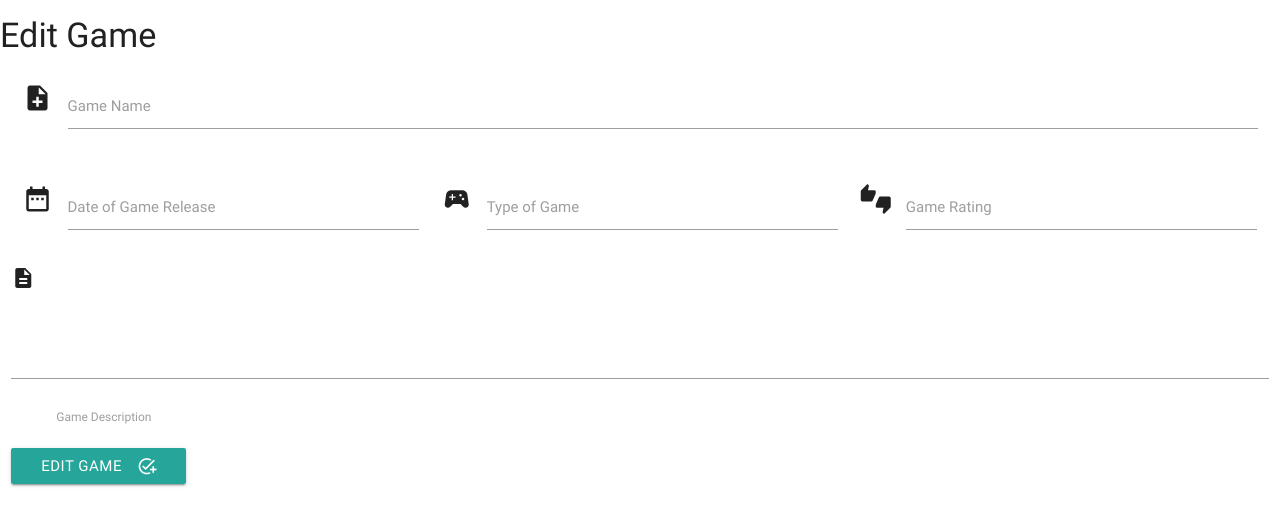
After one commit to Code-Institute-Submissions/QuinnCunningham-Game_Manager, a Flask app: template game/templates/editgame.html in a window 1280 px wide. The commit adds this page. Shown: the top 526 px of the page. Run offline with Flask 2, Linux system fonts and the light colour scheme; the template is opened without the code that fills it, so the values that code supplies are empty; some libraries are stand-ins or nearby versions.

Commit message:
Added an edit game and delete

```diff
--- a/game/app.py
+++ b/game/app.py
@@ -25,6 +25,32 @@ def enter_games():
     games.insert_one(request.form.to_dict())
     return redirect(url_for('get_games'))
 
+@app.route('/edit_game/<games_id>')
+def edit_game(games_id):
+    the_game = mongo.db.games.find_one({"_id":ObjectId(games_id)})
+    return render_template('editgame.html', games=the_game,)
+
+@app.route('/update_games/<games_id>', methods=['POST'])
+def update_games(games_id):
+    games = mongo.db.games
+    games.update({'_id': ObjectId(games_id)},
+    {
+    'game_name': request.form.get('game_name'),
+    'game_date': request.form.get('game_date'),
+    'game_type': request.form.get('game_type'),
+    'game_rating': request.form.get('game_rating'),
+    'game_description': request.form.get('game_descirption')
+
+    })
+    return redirect(url_for('get_games'))
+
+
+@app.route('/delete_game/<games_id>')
+def delete_game(games_id):
+    mongo.db.tasks.remove({'_id': ObjectId(games_id)})
+    return redirect(url_for('get_games'))
+
+
 if __name__ == '__main__':
     app.run(host=os.environ.get('IP'),
             port=int(os.environ.get('PORT')),
--- a/game/static/css/style.css
+++ /dev/null
@@ -1,3 +0,0 @@
-body{
-    background-color: red;
-}
--- /dev/null
+++ b/game/templates/editgame.html
@@ -0,0 +1,47 @@
+{% extends 'base.html' %}
+
+{% block content %}
+
+<h4>Edit Game</h4>
+<div class="row">
+    <form  action="{{url_for('enter_games') }}" method= "POST" class="col s12">
+        <div class="row">
+            <div class="input-field col s12">
+            <i class="material-icons prefix">note_add</i>
+            <input id="game_name" name="game_name" type="text" class="validate" value="{{games.game_name}}">
+            <label for="icon_prefix">Game Name </label>
+            </div>
+        </div>
+        <div class="row">
+            <div class="input-field col s4">
+                <i class="material-icons prefix">date_range</i>
+                <input id="game_date" name="game_date" type="text" class="validate" value="{{games.game_date}}">
+                <label for="icon_telephone">Date of Game Release</label>
+            </div>
+            <div class="input-field col s4">
+                <i class="material-icons prefix">sports_esports</i>
+                <input id="game_type" name="game_type" type="text" class="validate" value="{{games.game_type}}">
+                <label for="icon_telephone">Type of Game</label>
+            </div>
+            <div class="input-field col s4">
+                <i class="material-icons prefix">thumbs_up_down</i>
+                <input id="game_rating" name="game_rating" type="text" class="validate" value="{{games.game_rating}}">
+                <label for="icon_telephone">Game Rating</label>
+            </div>
+            <div class="row">
+                <div class="input-field col s12"></div>
+                <i class="material-icons prefix">description</i>
+                <textarea name="game_description" id="game_description" class="materialize-textarea" >{{games.game_description}}</textarea>
+                <label for="icon_telephone">Game Description</label>
+            </div>
+        <div class="row">
+            <button class="btn waves-effect waves-light" type="submit" name="action">Edit Game
+                <i class="material-icons right">add_task</i>
+            </button>
+        </div>
+        </div>
+    </form>
+</div>
+
+
+{% endblock %}
```
Also changed, not shown: game/templates/games.html (+13 -4 lines).
